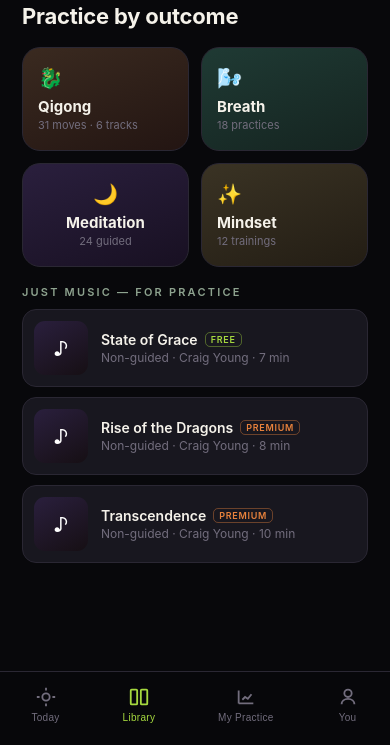
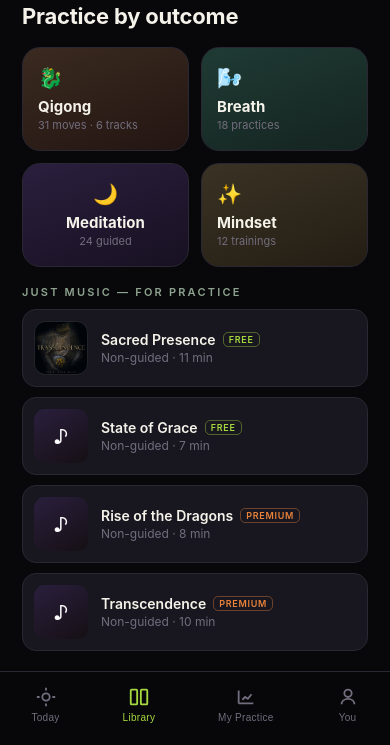
Before and after one commit to craigtyoung/satori, a website: page index.html in a window 390 px wide. Both pictures are taken after a click on the button "Library". Shown: the part 99-844 px from the top of the page. Drawn offline with Linux system fonts and the light colour scheme.

Commit message:
Add Sacred Presence track (hero, free) + remove composer name from music copy
- Add Sacred Presence (11 min, free) to Meditation → Music, the mobile Library
  featured list (with real cover art), and the desktop Library
- Ship the track + artwork files into the deploy repo
- Strip "Craig Young" from all track subtitles, the now-playing bar, and both
  Premium feature lists (mobile + desktop)

```diff
--- a/index.html
+++ b/index.html
@@ -125,7 +125,7 @@
   .pillar.med{background:linear-gradient(160deg,#2a1f3d,#181022);} .pillar.breath{background:linear-gradient(160deg,#1f3a34,#152420);} .pillar.qi{background:linear-gradient(160deg,#3a2a20,#231512);} .pillar.mind{background:linear-gradient(160deg,#3a3324,#231d14);}
   .pillar .p-ic{font-size:20px;} .pillar .p-name{font-size:15px; font-weight:700;} .pillar .p-count{font-size:11px; color:var(--muted-2); margin-top:2px;}
   .rowcard{display:flex; align-items:center; gap:13px; padding:11px; background:var(--navy-2); border:1px solid var(--line); border-radius:14px; margin-bottom:10px; cursor:pointer; transition:.15s;} .rowcard:active{transform:scale(.99);} .rowcard:hover{border-color:rgba(166,217,63,.35);}
-  .thumb{width:54px; height:54px; border-radius:11px; flex-shrink:0; display:flex; align-items:center; justify-content:center; color:#fff; font-size:19px;} .thumb.vid{background:linear-gradient(150deg,#3a2a20,#160f14);} .thumb.aud{background:linear-gradient(150deg,#2a1f3d,#160f14);}
+  .thumb{width:54px; height:54px; border-radius:11px; flex-shrink:0; display:flex; align-items:center; justify-content:center; color:#fff; font-size:19px;} .thumb.vid{background:linear-gradient(150deg,#3a2a20,#160f14);} .thumb.aud{background:linear-gradient(150deg,#2a1f3d,#160f14);} .thumb.art{background-size:cover; background-position:center; color:transparent; box-shadow:inset 0 0 0 1px rgba(255,255,255,.12);}
   .rowcard .r1{font-size:14px; font-weight:600; display:flex; align-items:center; gap:7px;} .rowcard .r2{font-size:12px; color:var(--muted-2); margin-top:2px;}
   .lock{font-size:9px; letter-spacing:.08em; text-transform:uppercase; color:var(--orange); border:1px solid rgba(232,130,60,.4); border-radius:5px; padding:1px 5px;} .free{font-size:9px; letter-spacing:.08em; text-transform:uppercase; color:var(--gold); border:1px solid rgba(166,217,63,.4); border-radius:5px; padding:1px 5px;}
   .rmini{width:30px; height:5px; border-radius:3px; background:rgba(255,255,255,.12); overflow:hidden; margin-left:auto; flex-shrink:0;} .rmini i{display:block; height:100%; background:linear-gradient(90deg,var(--gold),var(--orange));}
@@ -390,9 +390,10 @@
           <div class="pillar mind" onclick="openPillar('mind')"><div class="p-ic">✨</div><div><div class="p-name">Mindset</div><div class="p-count">12 trainings</div></div></div>
         </div>
         <div class="eyebrow2">Just music — for practice</div>
-        <div class="rowcard" onclick="playTrack('State of Grace','Non-guided · Craig Young','state-of-grace.mp3')"><div class="thumb aud">♪</div><div><div class="r1">State of Grace <span class="free">Free</span></div><div class="r2">Non-guided · Craig Young · 7 min</div></div></div>
-        <div class="rowcard" onclick="openPremium()"><div class="thumb aud">♪</div><div><div class="r1">Rise of the Dragons <span class="lock">Premium</span></div><div class="r2">Non-guided · Craig Young · 8 min</div></div></div>
-        <div class="rowcard" onclick="openPremium()"><div class="thumb aud">♪</div><div><div class="r1">Transcendence <span class="lock">Premium</span></div><div class="r2">Non-guided · Craig Young · 10 min</div></div></div>
+        <div class="rowcard" onclick="playTrack('Sacred Presence','Non-guided · 11 min','sacred-presence.mp3')"><div class="thumb aud art" style="background-image:url(sacred-presence.jpg)">♪</div><div><div class="r1">Sacred Presence <span class="free">Free</span></div><div class="r2">Non-guided · 11 min</div></div></div>
+        <div class="rowcard" onclick="playTrack('State of Grace','Non-guided','state-of-grace.mp3')"><div class="thumb aud">♪</div><div><div class="r1">State of Grace <span class="free">Free</span></div><div class="r2">Non-guided · 7 min</div></div></div>
+        <div class="rowcard" onclick="openPremium()"><div class="thumb aud">♪</div><div><div class="r1">Rise of the Dragons <span class="lock">Premium</span></div><div class="r2">Non-guided · 8 min</div></div></div>
+        <div class="rowcard" onclick="openPremium()"><div class="thumb aud">♪</div><div><div class="r1">Transcendence <span class="lock">Premium</span></div><div class="r2">Non-guided · 10 min</div></div></div>
       </div>
     </div>
 
@@ -426,7 +427,7 @@
         <ul class="feat">
           <li><span class="ico">✓</span> The full library — 80+ practices across every pillar</li>
           <li><span class="ico">✓</span> Every guided meditation, new ones added weekly</li>
-          <li><span class="ico">✓</span> Exclusive music — guided &amp; non-guided, scored by Craig Young</li>
+          <li><span class="ico">✓</span> Exclusive original music — guided &amp; non-guided scores</li>
           <li><span class="ico">✓</span> A personalized daily path that adapts to you</li>
           <li><span class="ico">✓</span> Offline practice, no ads, ever</li>
         </ul>
@@ -475,7 +476,7 @@
   </div>
 
 
-  <div class="nowbar" id="nowbar"><div class="np-eq"><span></span><span></span><span></span></div><div style="flex:1;min-width:0"><div class="np1" id="npTitle">State of Grace</div><div class="np2" id="npSub">Non-guided · Craig Young</div></div><div class="np-pp" id="npPP" onclick="npToggle()">⏸</div><div class="np-x" onclick="stopTrack()">✕</div></div>
+  <div class="nowbar" id="nowbar"><div class="np-eq"><span></span><span></span><span></span></div><div style="flex:1;min-width:0"><div class="np1" id="npTitle">State of Grace</div><div class="np2" id="npSub">Non-guided</div></div><div class="np-pp" id="npPP" onclick="npToggle()">⏸</div><div class="np-x" onclick="stopTrack()">✕</div></div>
   <audio id="trackAudio" preload="none"></audio>
   <div class="celebrate" id="celebrate"></div>
 
@@ -652,13 +653,13 @@
 
   const PILLARS={
     qi:{title:'Qigong', videos:[{t:'Dragon Wings',s:'Breath · 1 min',tag:'free',m:50},{t:'Rooting — Standing Like a Tree',s:'Balance · 4 min',tag:'lock',m:25},{t:'Cloud Hands',s:'Flow · 3 min',tag:'lock',m:0}],
-      music:[{t:'Rise of the Dragons',s:'Non-guided · Craig Young · 8 min',tag:'free',f:'rise-of-the-dragons.mp3'},{t:'Timeless Dream',s:'Non-guided · Craig Young · 6 min',tag:'lock',f:'timeless-dream.mp3'}]},
+      music:[{t:'Rise of the Dragons',s:'Non-guided · 8 min',tag:'free',f:'rise-of-the-dragons.mp3'},{t:'Timeless Dream',s:'Non-guided · 6 min',tag:'lock',f:'timeless-dream.mp3'}]},
     breath:{title:'Breath', videos:[{t:'Calm in Five Breaths',s:'Downshift · 5 min',tag:'free',m:75},{t:'Ocean Breath',s:'Energy · 4 min',tag:'lock',m:0}],
-      music:[{t:'Transcendence (Breath Mix)',s:'Non-guided · Craig Young · 10 min',tag:'lock',f:'transcendence.mp3'}]},
+      music:[{t:'Transcendence (Breath Mix)',s:'Non-guided · 10 min',tag:'lock',f:'transcendence.mp3'}]},
     med:{title:'Meditation', videos:[{t:'Morning Coherence',s:'Guided · Tristan · 8 min',tag:'free',m:50},{t:'Evening Wind-Down',s:'Guided · Tristan · 10 min',tag:'lock',m:0},{t:'Body Scan Reset',s:'Guided · Tristan · 12 min',tag:'lock',m:0}],
-      music:[{t:'State of Grace',s:'Non-guided · Craig Young · 7 min',tag:'free',f:'state-of-grace.mp3'}]},
+      music:[{t:'Sacred Presence',s:'Non-guided · 11 min',tag:'free',f:'sacred-presence.mp3'},{t:'State of Grace',s:'Non-guided · 7 min',tag:'free',f:'state-of-grace.mp3'}]},
     mind:{title:'Mindset', videos:[{t:'Reframe the Day',s:'Training · 6 min',tag:'free',m:0},{t:'Vital Energy Priming',s:'Training · 7 min',tag:'lock',m:0}],
-      music:[{t:'Timeless Dream',s:'Non-guided · Craig Young · 6 min',tag:'lock',f:'timeless-dream.mp3'}]}
+      music:[{t:'Timeless Dream',s:'Non-guided · 6 min',tag:'lock',f:'timeless-dream.mp3'}]}
   };
   let curPillar='qi', curSeg='videos';
   function openPillar(key){ curPillar=key; curSeg='videos'; document.getElementById('pillarTitle').textContent=PILLARS[key].title; document.querySelectorAll('#segRow .seg').forEach((s,i)=>s.classList.toggle('on',i===0)); renderPillar(); go2('pillarLayer'); }
@@ -738,7 +739,7 @@
     let h='<div class="dhead">Library</div><div class="dtitle">Practice by outcome</div><div class="dpillars">';
     [['qi','🐉','Qigong','31 moves · 6 tracks'],['breath','🌬️','Breath','18 practices'],['med','🌙','Meditation','24 guided'],['mind','✨','Mindset','12 trainings']].forEach(x=>{ h+='<div class="pillar '+x[0]+'" onclick="dOpenPillar(\''+x[0]+'\')"><div class="p-ic">'+x[1]+'</div><div><div class="p-name">'+x[2]+'</div><div class="p-count">'+x[3]+'</div></div></div>'; });
     h+='</div><div class="dhead" style="color:var(--sage)">Just music — for practice</div>';
-    h+=dMusicRow('State of Grace','Non-guided · Craig Young · 7 min','free','state-of-grace.mp3')+dMusicRow('Rise of the Dragons','Non-guided · Craig Young · 8 min','lock','')+dMusicRow('Transcendence','Non-guided · Craig Young · 10 min','lock','');
+    h+=dMusicRow('Sacred Presence','Non-guided · 11 min','free','sacred-presence.mp3')+dMusicRow('State of Grace','Non-guided · 7 min','free','state-of-grace.mp3')+dMusicRow('Rise of the Dragons','Non-guided · 8 min','lock','')+dMusicRow('Transcendence','Non-guided · 10 min','lock','');
     document.getElementById('dLibrary').innerHTML=h;
   }
   function dMusicRow(t,s,tag,f){ const tg=tag==='free'?'<span class="free">Free</span>':'<span class="lock">Premium</span>'; const click=tag==='lock'?'dOpenPremium()':'dPlayTrack(\''+f+'\',\''+t.replace(/\x27/g,"")+'\',\''+s.replace(/\x27/g,"")+'\')'; return '<div class="rowcard" style="max-width:540px" onclick="'+click+'"><div class="thumb aud">♪</div><div><div class="r1">'+t+' '+tg+'</div><div class="r2">'+s+'</div></div></div>'; }
@@ -900,7 +901,7 @@
   function dSeg(seg,el){ dCurSeg=seg; document.querySelectorAll('#dPillar .seg').forEach(s=>s.classList.remove('on')); el.classList.add('on'); dRenderPillarBody(); }
   function dRenderPillarBody(){ const p=PILLARS[dCurPillar]; const items=dCurSeg==='videos'?p.videos:p.music; const isVid=dCurSeg==='videos'; let h=''; items.forEach(it=>{ const tag=it.tag==='free'?'<span class="free">Free</span>':'<span class="lock">Premium</span>'; const mini=(isVid&&it.m!==undefined)?'<span class="rmini"><i style="width:'+it.m+'%"></i></span>':''; let click=''; if(it.tag==='lock')click='onclick="dOpenPremium()"'; else if(!isVid)click='onclick="dPlayTrack(\''+(it.f||'')+'\',\''+it.t.replace(/\x27/g,"")+'\',\''+it.s.replace(/\x27/g,"")+'\')"'; h+='<div class="rowcard" '+click+'><div class="thumb '+(isVid?'vid':'aud')+'">'+(isVid?'▶':'♪')+'</div><div style="flex:1"><div class="r1">'+it.t+' '+tag+'</div><div class="r2">'+it.s+'</div></div>'+mini+'</div>'; }); document.getElementById('dPillarBody').innerHTML=h; }
   function dPlayTrack(f,t,s){ if(!f)return; const a=document.getElementById('trackAudio'); a.src=f; a.volume=0.7; a.play().catch(()=>{}); const bar=document.getElementById('nowbar'); document.getElementById('npTitle').textContent=t||'Now playing'; document.getElementById('npSub').textContent=s||''; bar.classList.add('show'); bar.classList.remove('paused'); document.getElementById('npPP').textContent='⏸'; }
-  function dOpenPremium(){ document.getElementById('dPrem').innerHTML='<div class="dprem-card"><button class="prem-close" style="top:16px;right:16px" onclick="dClosePremium()">✕</button><div class="prem-badge">SATORI DAILY · PREMIUM</div><h2 style="font-size:26px;font-weight:800;margin-bottom:12px">Go all-in on the practice</h2><div class="price"><b>$17</b> / month</div><div class="prem-sub">Everything in free, plus the whole Satori library.</div><ul class="feat" style="margin:0 auto 24px"><li><span class="ico">✓</span> The full library — 80+ practices</li><li><span class="ico">✓</span> Every guided meditation, added weekly</li><li><span class="ico">✓</span> Exclusive music, scored by Craig Young</li><li><span class="ico">✓</span> Personalized path · offline · no ads</li></ul><button class="cta lime wide">Start 7-day free trial</button><div class="prem-note">Then $17/mo · cancel anytime</div><div class="prem-or">— or go deeper —</div><a class="dojo-link" href="https://satorimethod.com" target="_blank" rel="noopener">Join the Qigong Dojo → the full Satori world ↗</a></div>'; document.getElementById('dPrem').classList.add('show'); }
+  function dOpenPremium(){ document.getElementById('dPrem').innerHTML='<div class="dprem-card"><button class="prem-close" style="top:16px;right:16px" onclick="dClosePremium()">✕</button><div class="prem-badge">SATORI DAILY · PREMIUM</div><h2 style="font-size:26px;font-weight:800;margin-bottom:12px">Go all-in on the practice</h2><div class="price"><b>$17</b> / month</div><div class="prem-sub">Everything in free, plus the whole Satori library.</div><ul class="feat" style="margin:0 auto 24px"><li><span class="ico">✓</span> The full library — 80+ practices</li><li><span class="ico">✓</span> Every guided meditation, added weekly</li><li><span class="ico">✓</span> Exclusive original music, guided &amp; non-guided</li><li><span class="ico">✓</span> Personalized path · offline · no ads</li></ul><button class="cta lime wide">Start 7-day free trial</button><div class="prem-note">Then $17/mo · cancel anytime</div><div class="prem-or">— or go deeper —</div><a class="dojo-link" href="https://satorimethod.com" target="_blank" rel="noopener">Join the Qigong Dojo → the full Satori world ↗</a></div>'; document.getElementById('dPrem').classList.add('show'); }
   function dClosePremium(){ document.getElementById('dPrem').classList.remove('show'); }
 </script>
 </body>
```
Also changed, not shown: sacred-presence.jpg (added), 1 other file.
